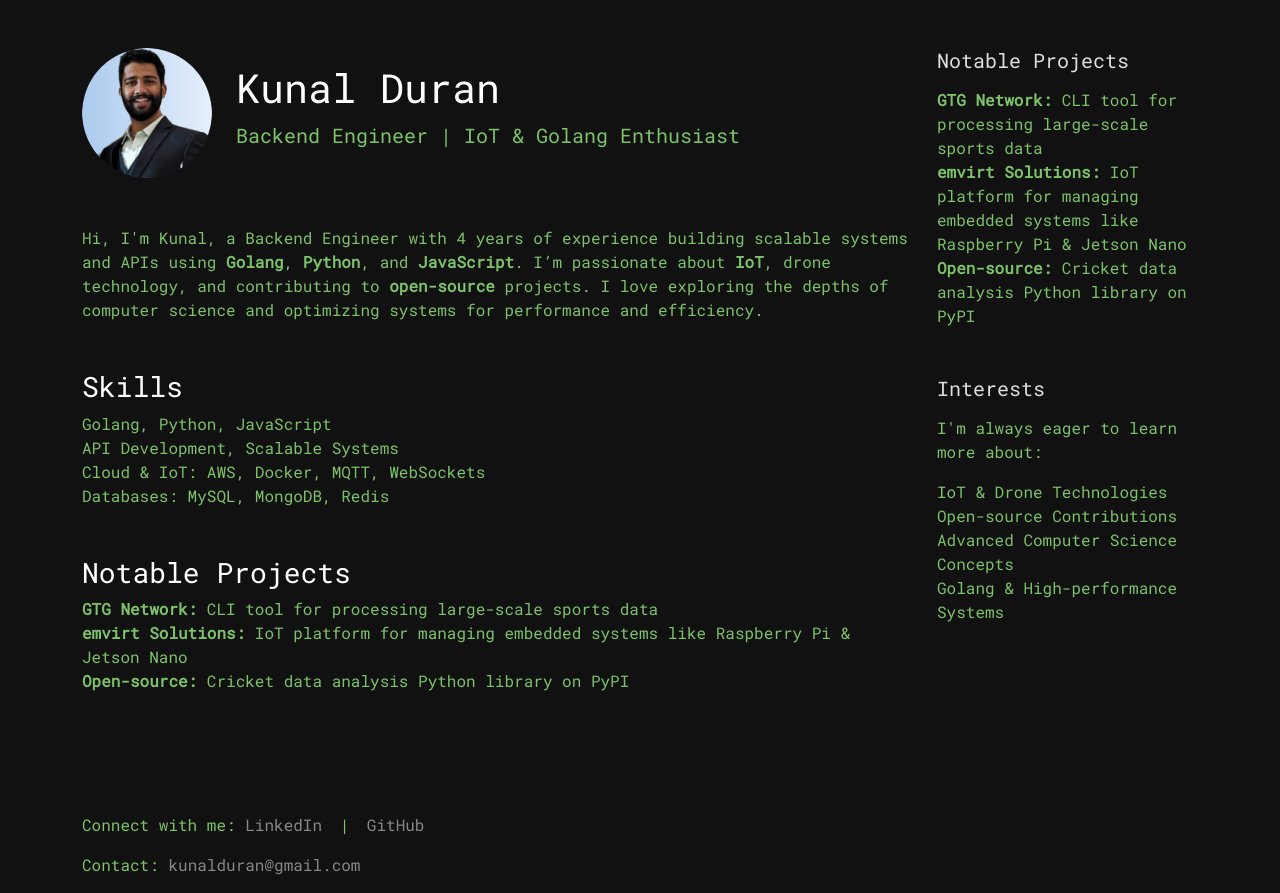
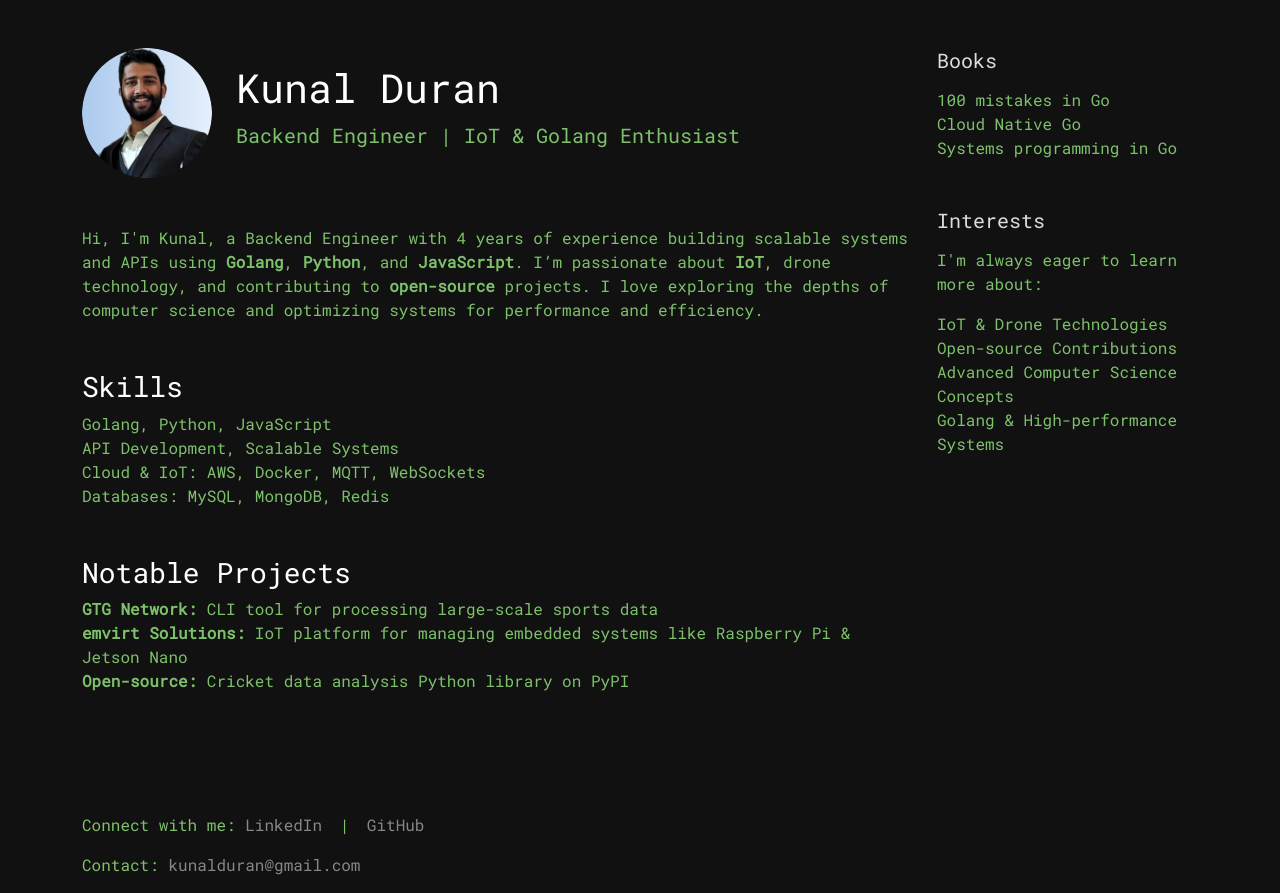
Before and after one commit to KunalDuran/duranzwebsite, a plain HTML site: page index.html in a window 1280 px wide. Drawn offline with nearby package versions, Linux system fonts and the light colour scheme.

Commit message:
Update index.html

```diff
--- a/index.html
+++ b/index.html
@@ -94,12 +94,11 @@
             </div>
             <div class="col-12 col-md-3 mb-4">
                 <section class="projects mb-5">
-                    <h3 class="section-header">Notable Projects</h3>
+                    <h3 class="section-header">Books</h3>
                     <ul>
-                        <li><strong>GTG Network:</strong> CLI tool for processing large-scale sports data</li>
-                        <li><strong>emvirt Solutions:</strong> IoT platform for managing embedded systems like Raspberry
-                            Pi & Jetson Nano</li>
-                        <li><strong>Open-source:</strong> Cricket data analysis Python library on PyPI</li>
+                        <li>100 mistakes in Go</li>
+                        <li>Cloud Native Go</li>
+                        <li>Systems programming in Go</li>
                     </ul>
                 </section>
                 <section class="interests">
```
